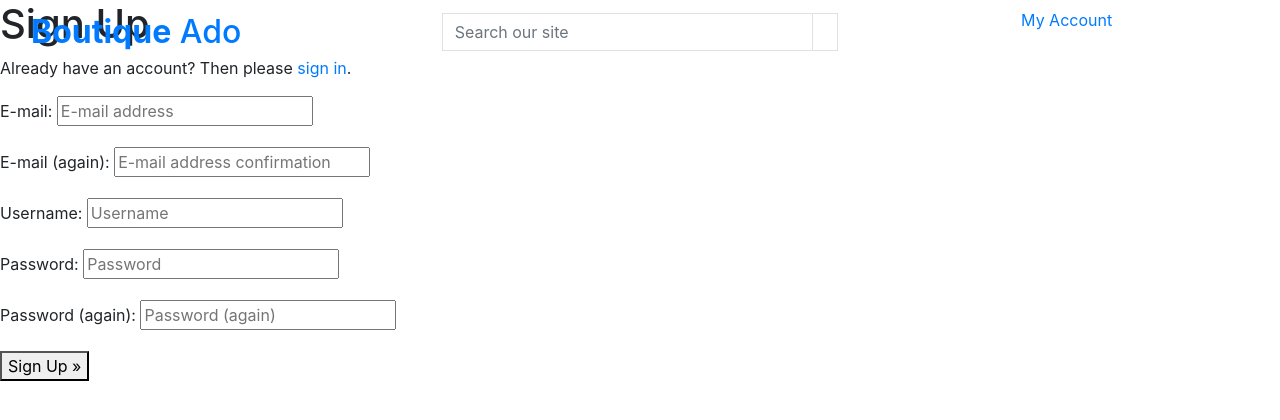
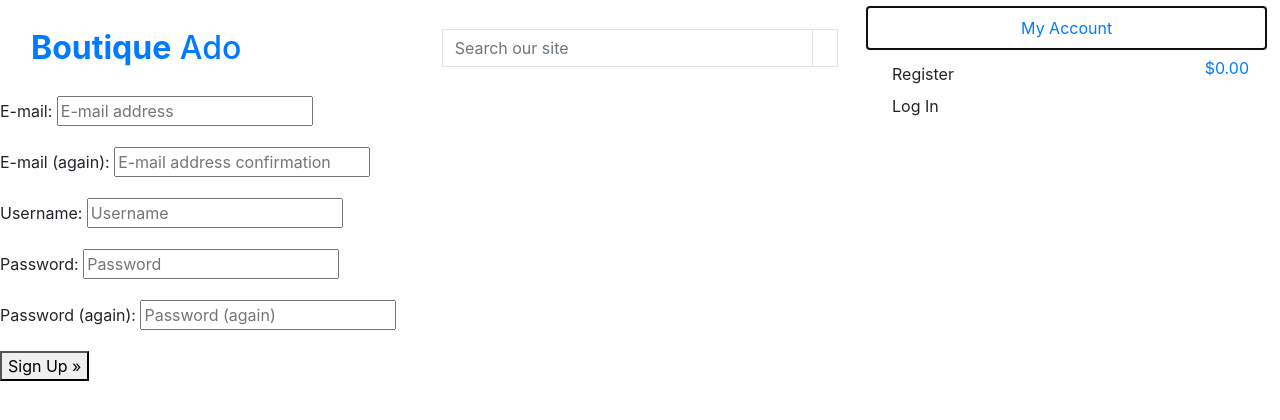
Before and after one commit to aralston3592/boutique_ado_v1, a Django app: page /accounts/signup/ in a window 1280 px wide, after a click on "My Account". Shown: the top 420 px of the page. Run offline with Django 3.2, Linux system fonts and the light colour scheme; some libraries are stand-ins or nearby versions.

Commit message:
css added

```diff
--- a/templates/base.html
+++ b/templates/base.html
@@ -34,7 +34,7 @@
   </head>
   <body>
     <header class="container-fluid fixed-top">
-        <div class="row">
+        <div id="topnav" class="row bg-white pt-lg-2 d-none d-lg-flex">
             <div class="col-12 col-lg-4 my-auto py-1 py-lg-0 text-center text-lg-left">
                 <a href="{% url 'home' %}" class="nav-link main-logo-link">
                     <h2 class="logo-font text-black my-0"><strong>Boutique</strong> Ado</h2>
@@ -65,8 +65,35 @@
                                 <p class="my-0">My Account</p>
                             </div>
                         </a>
+                        <div class="dropdown-menu border-0" aria-labelledby="user-options">
+                            {% if request.user.is.authenticated %}
+                                {% if request.user.is.superuser %}
+                                    <a href="" class="dropdown-item">Product Management</a>
+                                {% endif %}
+                                <a href="" class="dropdown-item">My Profile</a>
+                                <a href="{% url 'account_logout' %]" class="dropdown-item">Log Out</a>
+                            {% else %}
+                                <a href="{% url 'account_signup' %]" class="dropdown-item">Register</a>
+                                <a href="{% url 'account_login' %]" class="dropdown-item">Log In</a>
+                            {% endif %}
+                        </div>
                     </li>
-                    <li class="list-inline-item"></li>
+                    <li class="list-inline-item">
+                        <a class="{% if grand_total %}text-info font-weight-bold{% else %}text_black{% endif %} nav-link" href="">
+                            <div class="text-center">
+                                <div>
+                                    <i class="fas-fa-shopping-bag fa-lg"></i>
+                                </div>
+                                <p class="my-0">
+                                    {% if grand_total %}
+                                        ${{ grand_total|floatformat:2 }}
+                                    {% else %}
+                                        $0.00
+                                    {% endif %}
+                                </p>
+                            </div>
+                        </a>
+                    </li>
                 </ul>
             </div>
         </div>
```
Also changed, not shown: static/css/base.css (added, +81 -0 lines), media/homepage_background_cropped.png (added).
